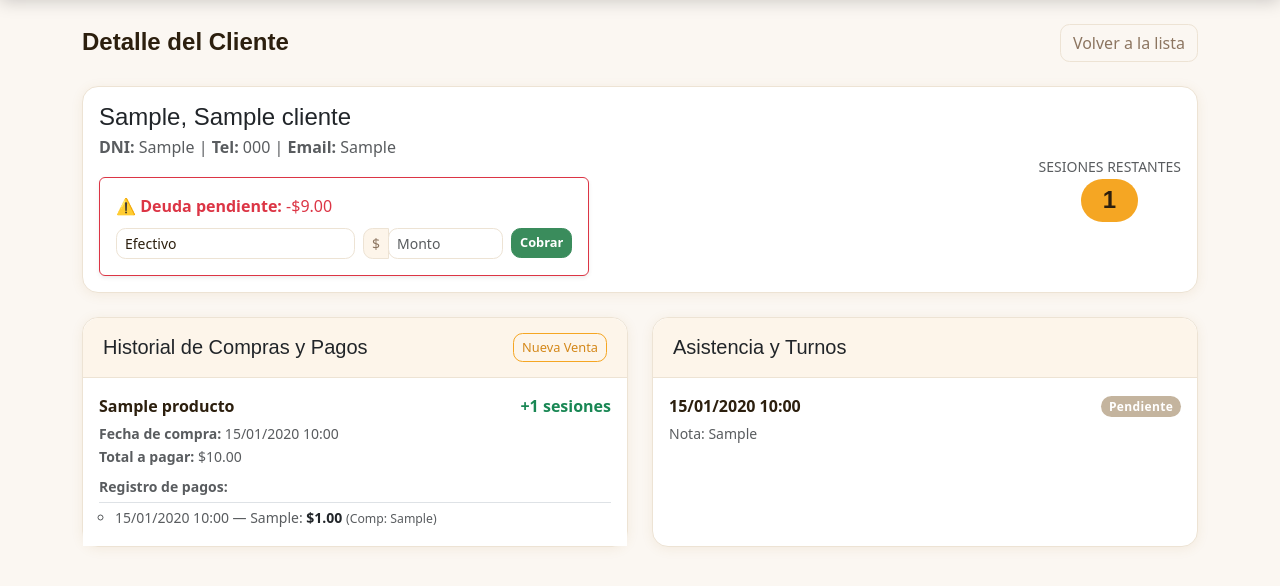
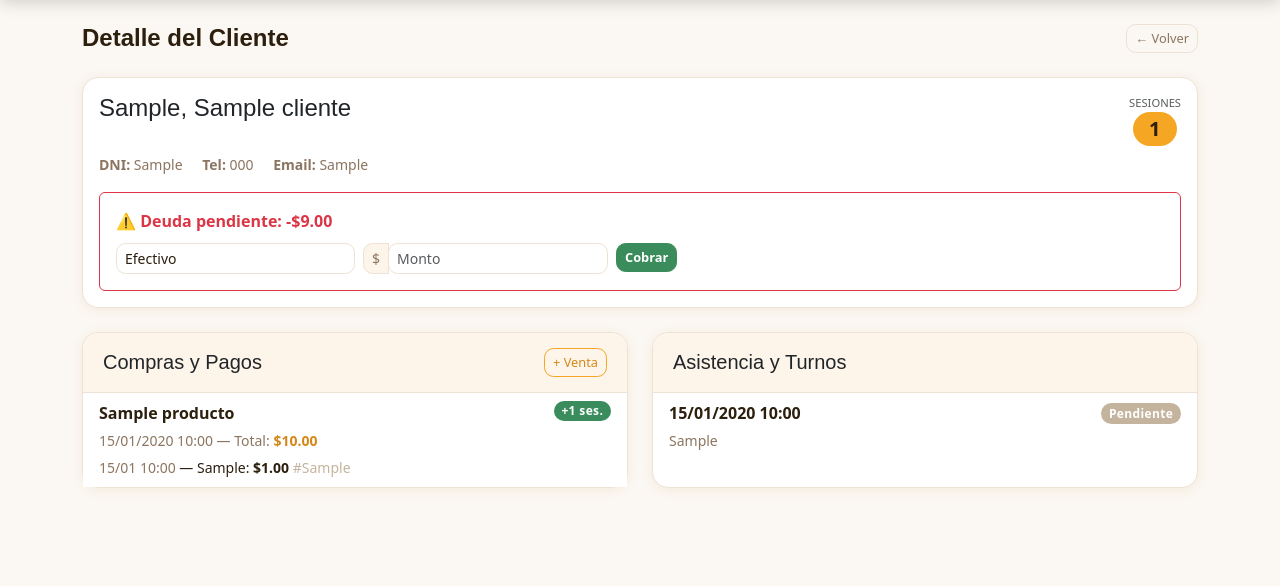
Before and after one commit to Abalito04/Cabina-Solar, a Flask app: page /clientes/1/detalle in a window 1280 px wide. Shown: the part 59-645 px from the top of the page. Run offline with Flask 3, Linux system fonts and the light colour scheme; tables that the repository leaves empty hold one stand-in row (values such as "Sample post"); some web fonts are replaced.

Commit message:
modificaciones de colores y vbotones

```diff
--- a/app/templates/clientes/detalle.html
+++ b/app/templates/clientes/detalle.html
@@ -2,119 +2,144 @@
 {% block content %}
 <div class="d-flex justify-content-between align-items-center mb-4">
     <h1 class="h3 mb-0">Detalle del Cliente</h1>
-    <a class="btn btn-outline-secondary" href="{{ url_for('clientes.listar') }}">Volver a la lista</a>
+    <a class="btn btn-outline-secondary btn-sm" href="{{ url_for('clientes.listar') }}">← Volver</a>
 </div>
 
-<!-- Tarjeta de Información Principal -->
+<!-- Tarjeta principal -->
 <div class="card shadow-sm mb-4 border-primary">
-    <div class="card-body d-flex justify-content-between align-items-center">
-        <div>
-            <h2 class="h4 mb-1">{{ cliente.nombre_completo }}</h2>
-            <p class="text-muted mb-0">
-                <strong>DNI:</strong> {{ cliente.dni }} |
-                <strong>Tel:</strong> {{ cliente.telefono or 'No registrado' }} |
-                <strong>Email:</strong> {{ cliente.correo or 'No registrado' }}
-            </p>
+    <div class="card-body">
+        <!-- Nombre + sesiones -->
+        <div class="d-flex justify-content-between align-items-start mb-2">
+            <h2 class="h4 mb-0">{{ cliente.nombre_completo }}</h2>
+            <div class="text-center ms-3">
+                <span class="d-block text-muted small text-uppercase" style="font-size:.7rem">Sesiones</span>
+                <span class="badge text-bg-primary fs-5 rounded-pill px-3">{{ cliente.saldo_sesiones }}</span>
+            </div>
+        </div>
+        <!-- Datos de contacto apilados -->
+        <div class="small" style="color:var(--cs-text-muted)">
+            <span><strong>DNI:</strong> {{ cliente.dni }}</span>
+            {% if cliente.telefono %}
+            <span class="ms-3"><strong>Tel:</strong> {{ cliente.telefono }}</span>
+            {% endif %}
+            {% if cliente.correo %}
+            <span class="ms-3"><strong>Email:</strong> {{ cliente.correo }}</span>
+            {% endif %}
+        </div>
 
+        <!-- Deuda pendiente -->
         {% if cliente.saldo_pesos < 0 %}
-            <div class="mt-3 p-3 border border-danger rounded bg-white shadow-sm">
-                <div class="text-danger mb-2">
-                    <strong>⚠️ Deuda pendiente:</strong> -${{ '%.2f'|format(cliente.saldo_pesos|abs) }}
+        <div class="mt-3 p-3 border border-danger rounded">
+            <div class="text-danger fw-bold mb-2">
+                ⚠️ Deuda pendiente: -${{ '%.2f'|format(cliente.saldo_pesos|abs) }}
             </div>
             <form action="{{ url_for('ventas.pago_deuda', cliente_id=cliente.id) }}" method="post">
-                    <div class="d-flex align-items-center gap-2 flex-wrap">
-                        <select name="medio_pago" id="medio_pago_deuda" class="form-select form-select-sm" style="width: auto;" required onchange="toggleComprobanteDeuda()">
+                <div class="row g-2">
+                    <div class="col-12 col-sm-auto">
+                        <select name="medio_pago" id="medio_pago_deuda" class="form-select form-select-sm"
+                                required onchange="toggleComprobanteDeuda()">
                             <option value="efectivo">Efectivo</option>
                             <option value="transferencia">Transferencia / MercadoPago</option>
                             <option value="tarjeta">Tarjeta</option>
                         </select>
-                        <div class="input-group input-group-sm" style="width: 140px;">
+                    </div>
+                    <div class="col-7 col-sm-auto">
+                        <div class="input-group input-group-sm">
                             <span class="input-group-text">$</span>
-                            <input type="number" step="0.01" max="{{ cliente.saldo_pesos|abs }}" class="form-control" name="monto" placeholder="Monto" required>
+                            <input type="number" step="0.01" max="{{ cliente.saldo_pesos|abs }}"
+                                   class="form-control" name="monto" placeholder="Monto" required>
                         </div>
-                        <button type="submit" class="btn btn-sm btn-success">Cobrar</button>
+                    </div>
+                    <div class="col-5 col-sm-auto">
+                        <button type="submit" class="btn btn-sm btn-success w-100">Cobrar</button>
+                    </div>
                 </div>
                 <div id="campo_comprobante_deuda" class="mt-2" style="display:none;">
-                        <input class="form-control form-control-sm" name="comprobante" placeholder="Nro. o comprobante de transferencia">
+                    <input class="form-control form-control-sm" name="comprobante"
+                           placeholder="Nro. o comprobante de transferencia">
                 </div>
             </form>
+        </div>
         <script>
         function toggleComprobanteDeuda() {
             const medio = document.getElementById('medio_pago_deuda').value;
-                    const campo = document.getElementById('campo_comprobante_deuda');
-                    campo.style.display = (medio === 'transferencia') ? 'block' : 'none';
+            document.getElementById('campo_comprobante_deuda').style.display =
+                medio === 'transferencia' ? 'block' : 'none';
         }
         </script>
-            </div>
         {% endif %}
-
-        </div>
-        <div class="text-center">
-            <span class="d-block text-muted small text-uppercase">Sesiones Restantes</span>
-            <span class="badge text-bg-primary fs-4 rounded-pill">{{ cliente.saldo_sesiones }}</span>
-        </div>
     </div>
 </div>
 
 <div class="row g-4">
-    <!-- Columna: Historial de Compras -->
-    <div class="col-lg-6">
+    <!-- Historial de Compras -->
+    <div class="col-12 col-lg-6">
         <div class="card shadow-sm h-100">
-            <div class="card-header bg-white d-flex justify-content-between align-items-center">
-                <h3 class="h5 mb-0 py-1">Historial de Compras y Pagos</h3>
-                <a class="btn btn-sm btn-outline-primary" href="{{ url_for('ventas.nueva', cliente_id=cliente.id) }}">Nueva Venta</a>
+            <div class="card-header d-flex justify-content-between align-items-center"
+                 style="background:var(--cs-surface-2)">
+                <h3 class="h5 mb-0 py-1">Compras y Pagos</h3>
+                <a class="btn btn-sm btn-outline-primary"
+                   href="{{ url_for('ventas.nueva', cliente_id=cliente.id) }}">+ Venta</a>
             </div>
             <div class="card-body p-0">
                 <ul class="list-group list-group-flush">
                     {% for venta in ventas %}
-                    <li class="list-group-item p-3">
-                        <div class="d-flex justify-content-between align-items-center mb-1">
+                    <li class="list-group-item px-3 py-2">
+                        <div class="d-flex justify-content-between align-items-start">
                             <strong>{{ venta.producto.nombre }}</strong>
-                            <span class="text-success fw-bold">+{{ venta.sesiones_compradas }} sesiones</span>
+                            <span class="badge text-bg-success ms-2 text-nowrap">
+                                +{{ venta.sesiones_compradas }} ses.
+                            </span>
                         </div>
-                        <div class="text-muted small">
-                            <strong>Fecha de compra:</strong> {{ venta.fecha.strftime('%d/%m/%Y %H:%M') }} <br>
-                            <strong>Total a pagar:</strong> ${{ '%.2f'|format(venta.total) }}<br>
-
-                            <div class="mt-2 mb-1 border-bottom pb-1"><strong>Registro de pagos:</strong></div>
-                            <ul class="mb-0 ps-3">
+                        <div class="small mt-1" style="color:var(--cs-text-muted)">
+                            {{ venta.fecha.strftime('%d/%m/%Y %H:%M') }} —
+                            Total: <span class="fw-semibold" style="color:var(--cs-gold-dark)">
+                                ${{ '%.2f'|format(venta.total) }}
+                            </span>
+                        </div>
+                        <div class="small mt-1">
                             {% for pago in venta.pagos %}
-                                <li>
-                                    {{ pago.fecha.strftime('%d/%m/%Y %H:%M') }} —
-                                    {{ pago.medio_pago|capitalize }}:
-                                    <span class="text-dark fw-bold">${{ '%.2f'|format(pago.monto) }}</span>
+                            <div>
+                                <span style="color:var(--cs-text-muted)">
+                                    {{ pago.fecha.strftime('%d/%m %H:%M') }}
+                                </span>
+                                — {{ pago.medio_pago|capitalize }}:
+                                <strong>${{ '%.2f'|format(pago.monto) }}</strong>
                                 {% if pago.comprobante %}
-                                        <span class="text-muted small">(Comp: {{ pago.comprobante }})</span>
+                                    <span style="color:var(--cs-text-faint)">#{{ pago.comprobante }}</span>
                                 {% endif %}
-                                </li>
+                            </div>
                             {% else %}
-                                <li class="text-danger">Aún no se registraron pagos para esta venta.</li>
+                            <span class="text-danger">Sin pagos registrados.</span>
                             {% endfor %}
-                            </ul>
                         </div>
                     </li>
                     {% else %}
-                    <li class="list-group-item text-center text-muted py-4">No hay compras registradas.</li>
+                    <li class="list-group-item text-center py-4" style="color:var(--cs-text-faint)">
+                        No hay compras registradas.
+                    </li>
                     {% endfor %}
                 </ul>
             </div>
         </div>
     </div>
 
-    <!-- Columna: Historial de Asistencia -->
-    <div class="col-lg-6">
+    <!-- Historial de Turnos -->
+    <div class="col-12 col-lg-6">
         <div class="card shadow-sm h-100">
-            <div class="card-header bg-white">
+            <div class="card-header" style="background:var(--cs-surface-2)">
                 <h3 class="h5 mb-0 py-1">Asistencia y Turnos</h3>
             </div>
             <div class="card-body p-0">
                 <ul class="list-group list-group-flush">
                     {% for turno in turnos %}
-                    <li class="list-group-item p-3">
-                        <div class="d-flex justify-content-between align-items-center mb-1">
-                            <strong>{{ turno.fecha_hora_turno.strftime('%d/%m/%Y %H:%M') }}</strong>
+                    <li class="list-group-item px-3 py-2">
+                        <div class="d-flex justify-content-between align-items-center">
+                            <span class="fw-semibold">
+                                {{ turno.fecha_hora_turno.strftime('%d/%m/%Y %H:%M') }}
+                            </span>
                             {% if turno.estado == 'realizado' %}
-                                <span class="badge text-bg-success">Realizado (-1)</span>
+                                <span class="badge text-bg-success">Realizado</span>
                             {% elif turno.estado == 'cancelado' %}
                                 <span class="badge text-bg-danger">Cancelado</span>
                             {% else %}
@@ -122,11 +147,15 @@
                             {% endif %}
                         </div>
                         {% if turno.observacion %}
-                        <div class="text-muted small mt-1">Nota: {{ turno.observacion }}</div>
+                        <div class="small mt-1" style="color:var(--cs-text-muted)">
+                            {{ turno.observacion }}
+                        </div>
                         {% endif %}
                     </li>
                     {% else %}
-                    <li class="list-group-item text-center text-muted py-4">No hay turnos registrados.</li>
+                    <li class="list-group-item text-center py-4" style="color:var(--cs-text-faint)">
+                        No hay turnos registrados.
+                    </li>
                     {% endfor %}
                 </ul>
             </div>
--- a/app/templates/index.html
+++ b/app/templates/index.html
@@ -112,9 +112,9 @@
             <div class="card-body">
                 <div class="d-grid gap-2">
                     <a class="btn btn-primary" href="{{ url_for('clientes.nuevo') }}">➕ Nuevo cliente</a>
-                    <a class="btn btn-outline-primary" href="{{ url_for('ventas.nueva') }}">💳 Nueva venta</a>
-                    <a class="btn btn-outline-primary" href="{{ url_for('turnos.nuevo') }}">📅 Nuevo turno</a>
-                    <a class="btn btn-outline-secondary" href="{{ url_for('productos.nuevo') }}">📦 Nuevo producto</a>
+                    <a class="btn btn-primary" href="{{ url_for('ventas.nueva') }}">💳 Nueva venta</a>
+                    <a class="btn btn-primary" href="{{ url_for('turnos.nuevo') }}">📅 Nuevo turno</a>
+                    <a class="btn btn-primary" href="{{ url_for('productos.nuevo') }}">📦 Nuevo producto</a>
                 </div>
             </div>
         </div>
```
Also changed, not shown: app/templates/clientes/listar.html (+71 -21 lines), app/templates/productos/listar.html (+53 -20 lines). Lines whose indentation alone changed are shown as unchanged.
